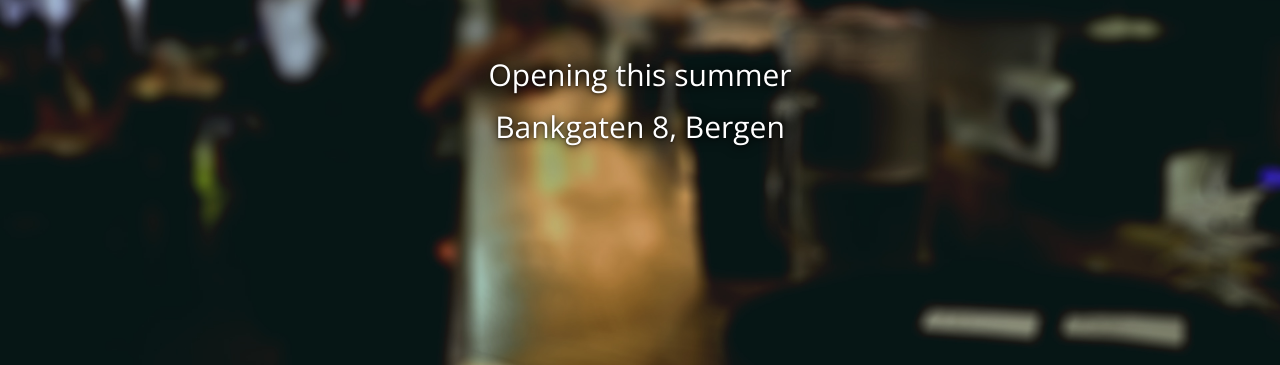
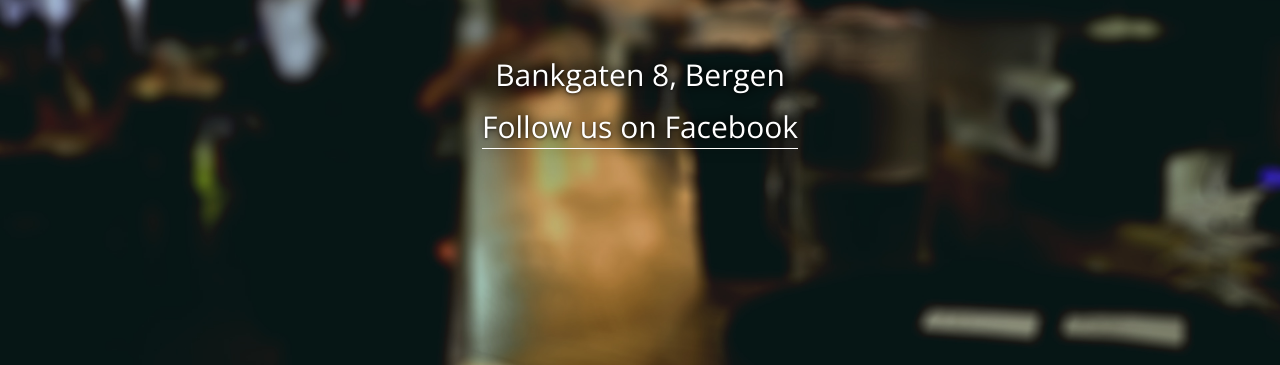
Before and after one commit to BergenWorks/bank1bar.github.io, a website: page index.html in a window 1280 px wide. Shown: the part 435-800 px from the top of the page. Drawn offline with nearby package versions, Linux system fonts and the light colour scheme.

Commit message:
Updated cover text

```diff
--- a/index.html
+++ b/index.html
@@ -32,8 +32,8 @@
                 <div class="cover-content">
                     <img class="logo animated fadeInDown" src="./media/logo.svg">
                     <div class="animated fadeInUp">
-                        <p class="lead">Opening this summer</p>
                         <p class="lead">Bankgaten 8, Bergen</p>
+                        <p class="lead"><a class="cover-content-link" href="https://www.facebook.com/bankgaten8/">Follow us on Facebook</a></p>
                     </div>
                 </div>
 
--- a/sass/style.scss
+++ b/sass/style.scss
@@ -95,6 +95,15 @@ p {
                 font-size: 20px;
             }
         }
+
+        &-link {
+            display: inline-block;
+            border-bottom: solid 1px #fff;
+        }
+
+        &-link:hover {
+            text-decoration: none;
+        }
     }
 
 }
```
Also changed, not shown: css/style.min.css.
